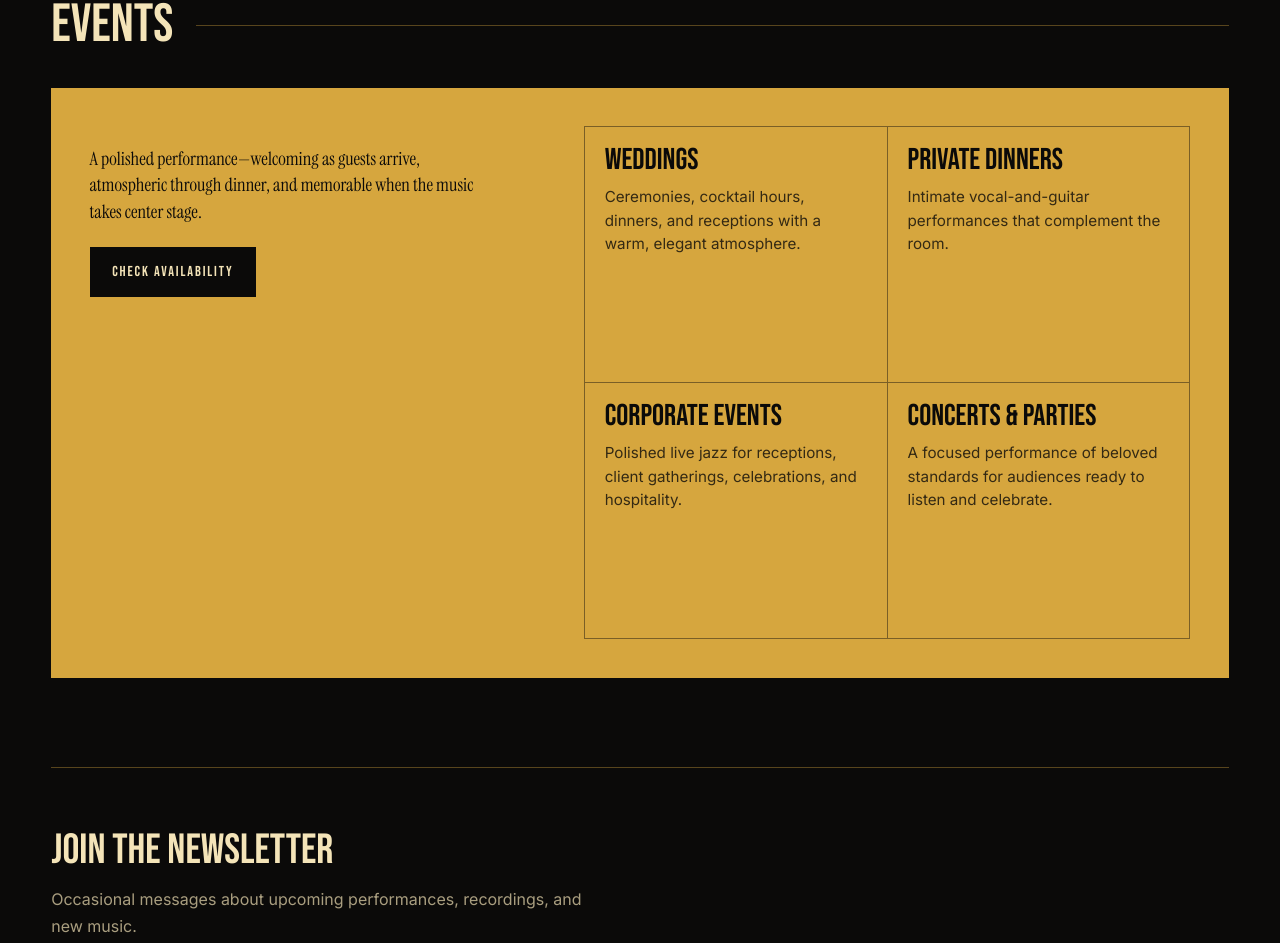
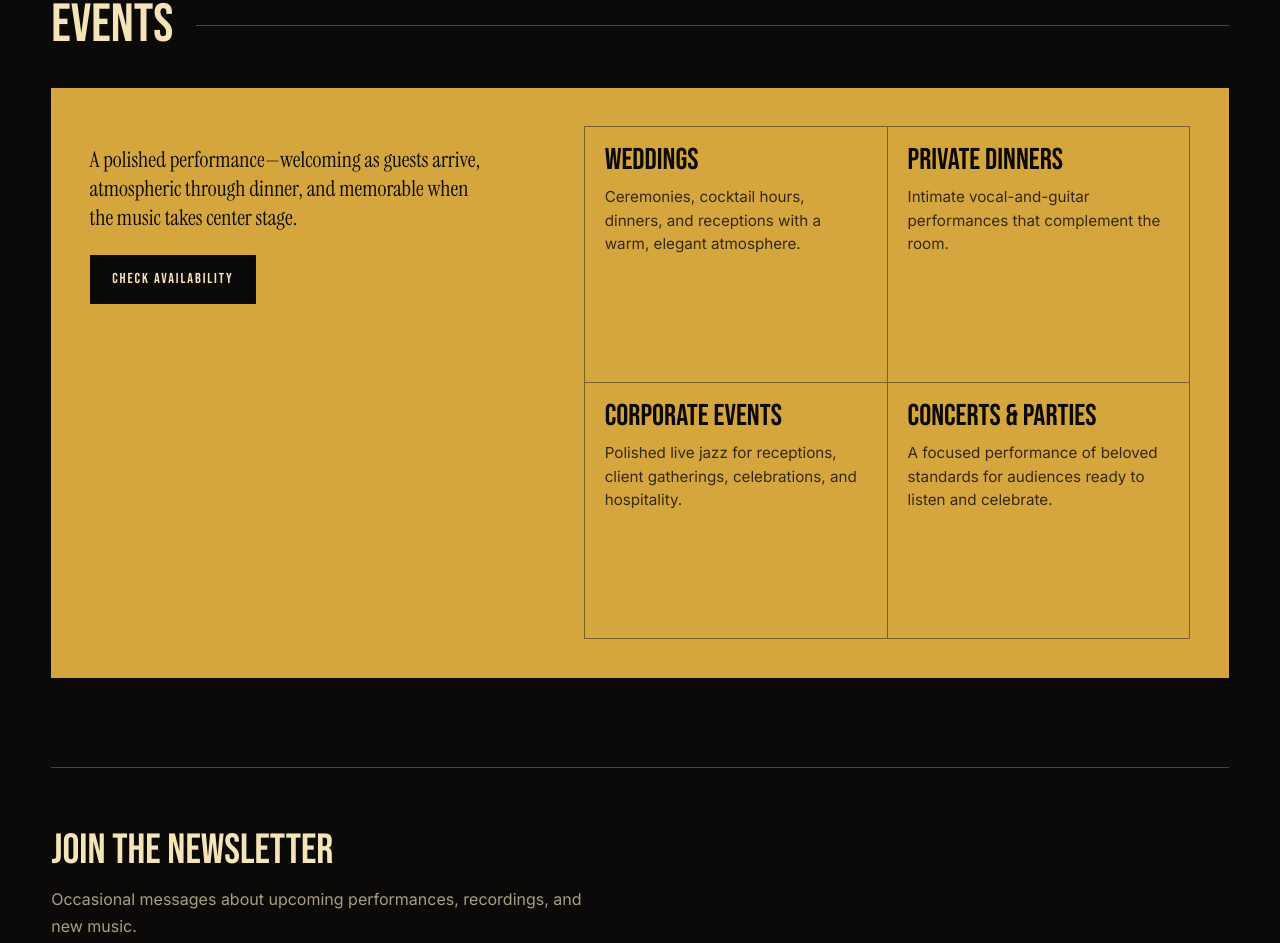
Before and after one commit to auxvirtua/gary-dacanay-website-nextjs, a Next.js app: page / in a window 1280 px wide. Shown: the part 3672-4615 px from the top of the page. Built offline with nearby package versions, Linux system fonts and the light colour scheme.

Commit message:
Emphasize events introduction copy

```diff
--- a/src/app/home/HomePage.module.css
+++ b/src/app/home/HomePage.module.css
@@ -659,8 +659,8 @@
   max-width: 35rem;
   margin: 1.25rem 0 0;
   font-family: var(--font-serif), Georgia, serif;
-  font-size: 1.15rem;
-  line-height: 1.42;
+  font-size: clamp(1.35rem, 1.7vw, 1.65rem);
+  line-height: 1.32;
 }
 
 .darkButton {
```
